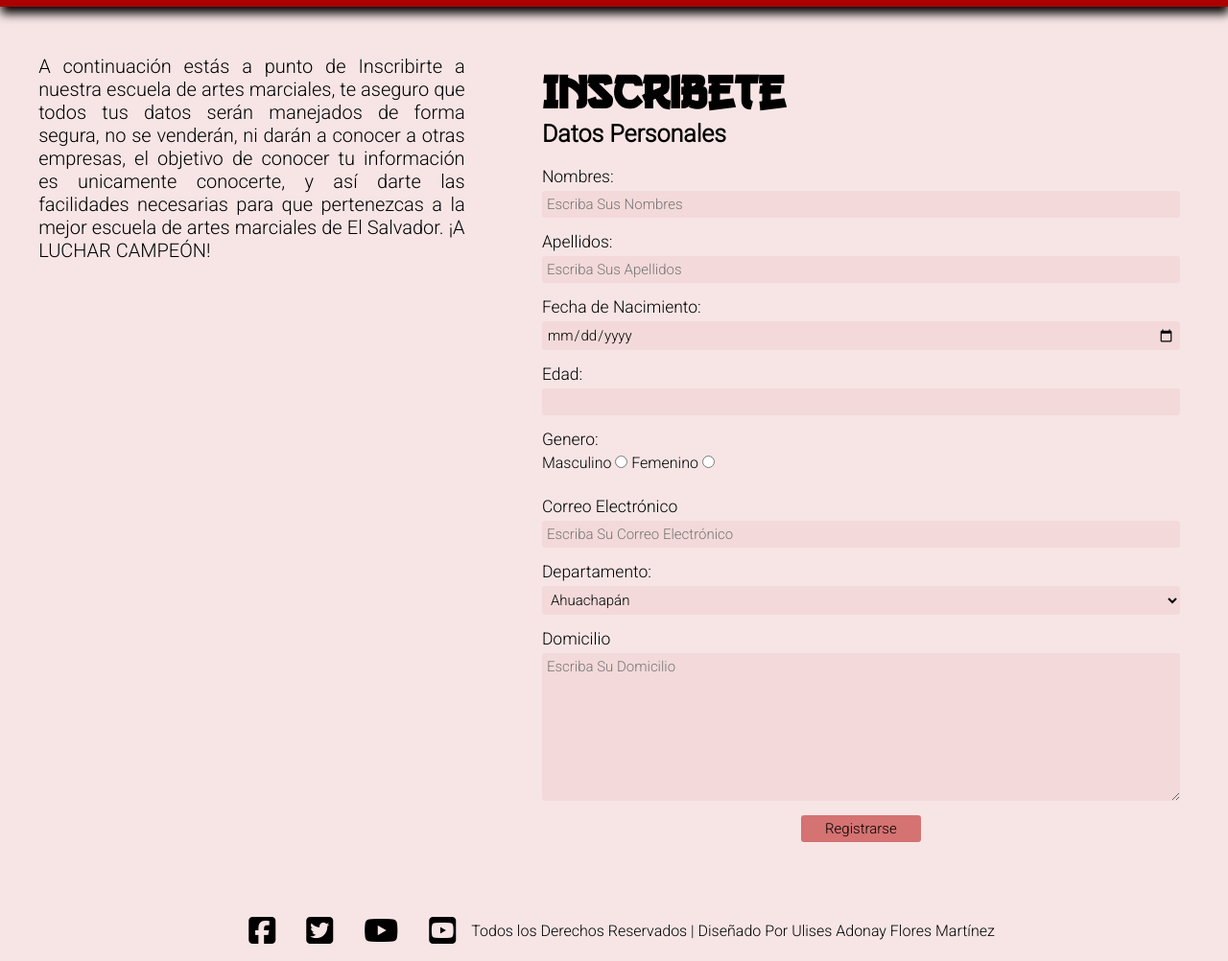
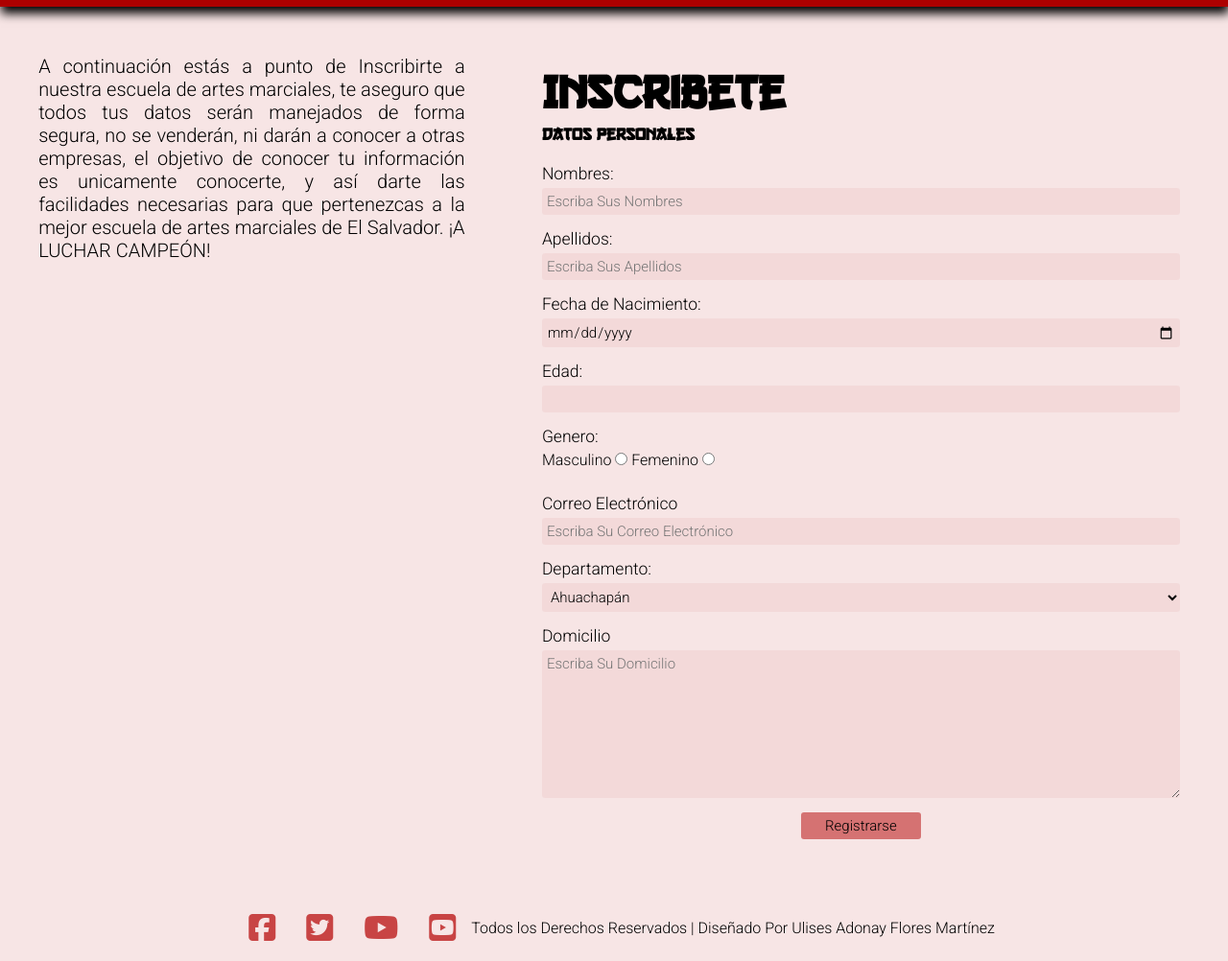
Before and after one commit to ulysses-flrss/Taller_Practico_2_LME, a plain HTML site: page index.html in a window 1280 px wide. Shown: the part 134-1136 px from the top of the page at 96% size. Drawn offline with Linux system fonts and the light colour scheme.

Commit message:
add footer colors and change some basics

```diff
--- a/css/styles.css
+++ b/css/styles.css
@@ -69,14 +69,14 @@ body {
 }
 
 .first-message {
-  font-family: 'Gang Of Three';
+  font-family: 'Gang Of Three', sans-serif;
   font-size: 50px;
 }
 
 .second-message {
-  margin-bottom: 20px;
-  font-size: 25px;
-  font-family: 'Roboto', sans-serif;
+  margin: 5px 0 20px 0;
+  font-size: 18px;
+  font-family: 'Gang Of Three', sans-serif;
 }
 
 
@@ -119,13 +119,12 @@ input:focus, select:focus, textarea:focus {
 
 input[type = "submit"] {
   display: flex;
-  justify-content: center;
   background-color: rgba(180, 0, 0, 0.5);
   cursor: pointer;
+  margin: auto;
   padding: 5px 25px;
   transition: 250ms all;
   width: fit-content;
-  margin: auto;
 }
 
 input[type = "submit"]:hover {
@@ -148,8 +147,14 @@ input[type = "radio"] {
 footer i {
   font-size: 2rem;
   text-decoration: none;
-  color: #000;
+  color: rgba(180, 0, 0, 0.7);
   margin: 1rem;
+}
+
+footer i:hover {
+  transform: scale(1.25);
+  transition: 150ms all;
+
 }
 
 footer ul{
```
